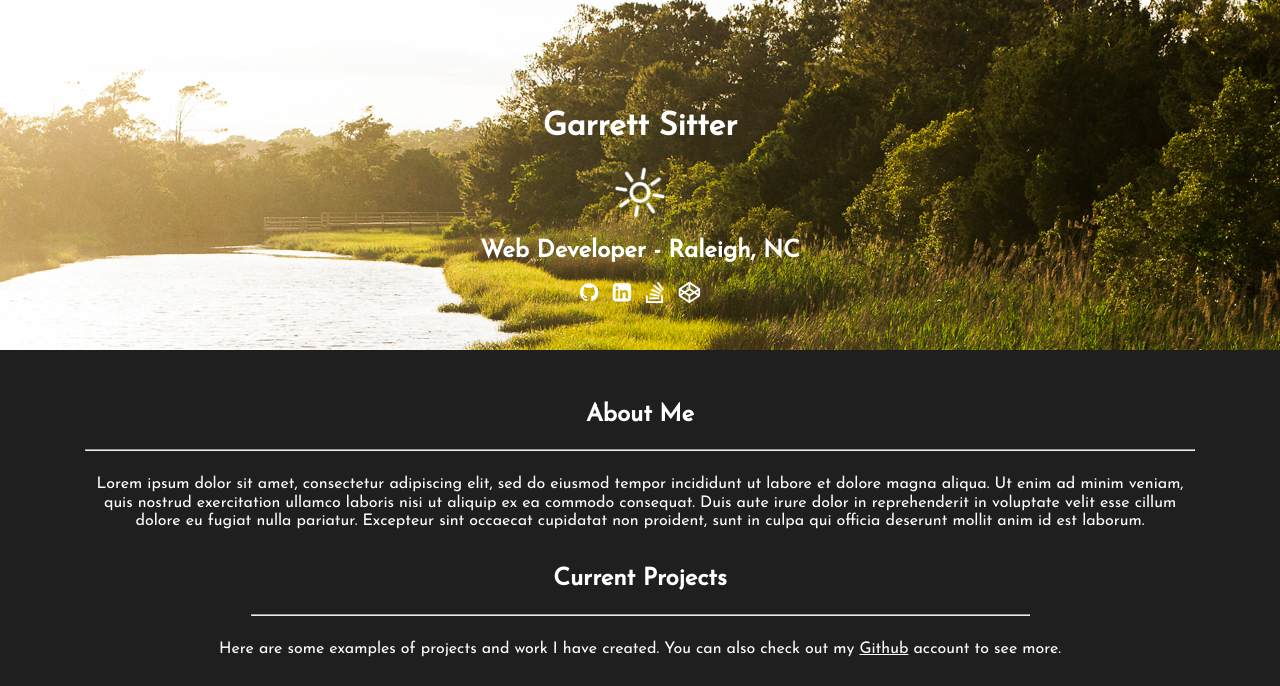
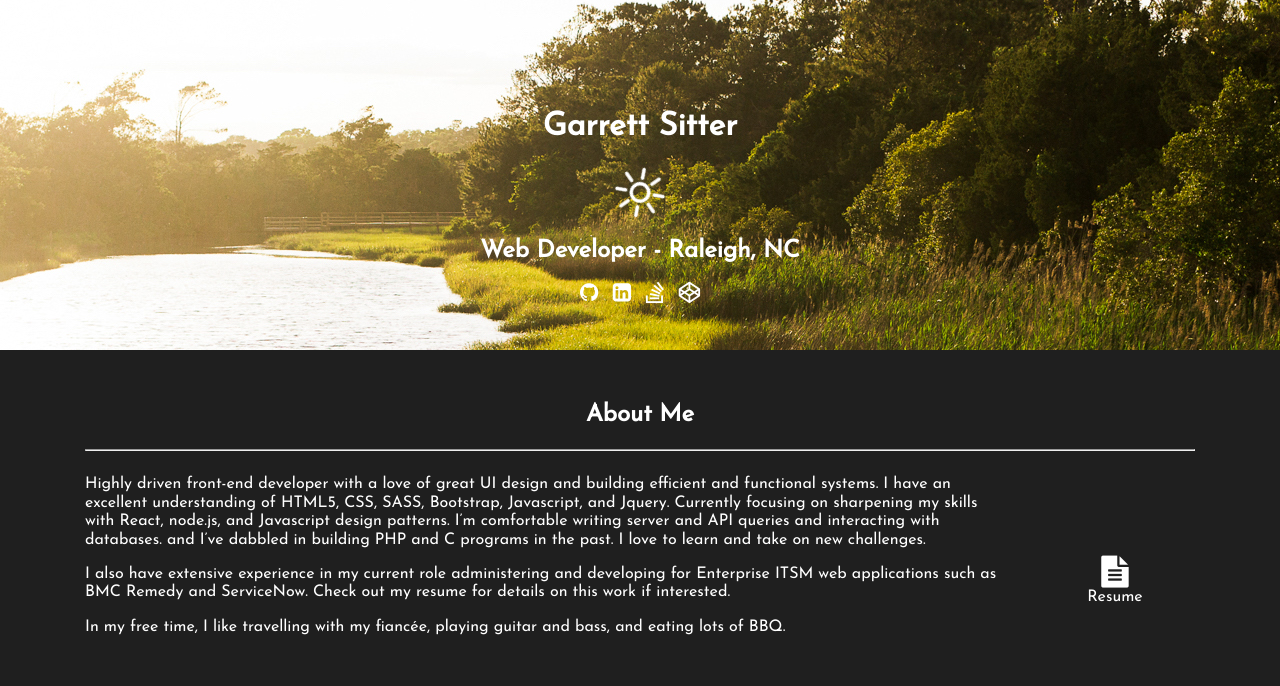
Before and after one commit to Garbot/Garbot.github.io, a Jekyll site: the page built from index.html, in a window 1280 px wide, cut to the strip 0-686 px from the top of the page. Built offline with Jekyll 4.4.1, drawn with Linux system fonts in a browser that asks for light colours; nearby versions of some CDN libraries.

Commit message:
changes to positioning and about section

```diff
--- a/_includes/sections/about.html
+++ b/_includes/sections/about.html
@@ -1,19 +1,31 @@
 <!-- About Section -->
-<section class="site-section about-section next-section-indicator" id="about">
+<section class="site-section about-section" id="about">
   <div class="container">
 
     <!-- Section Heading -->
-    <div class="row text-center">
+    <div class="row">
 
       <!-- Section Header -->
-      <header class="col-md-12 col-md-push-2 col-sm-12 section-header">
+      <header class="col-md-12 col-md-push-2 col-sm-12 section-header text-center">
         <h2>About Me</h2>
         <hr class="normal">
       </header>
 
       <!-- Section Content -->
       <div class="col-md-12 col-md-push-2 col-sm-12 section-content">
-        <p>Lorem ipsum dolor sit amet, consectetur adipiscing elit, sed do eiusmod tempor incididunt ut labore et dolore magna aliqua. Ut enim ad minim veniam, quis nostrud exercitation ullamco laboris nisi ut aliquip ex ea commodo consequat. Duis aute irure dolor in reprehenderit in voluptate velit esse cillum dolore eu fugiat nulla pariatur. Excepteur sint occaecat cupidatat non proident, sunt in culpa qui officia deserunt mollit anim id est laborum.</p>
+        <div class="row">
+          <div class="col-sm-12 col-md-10">
+            <p>Highly driven front-end developer with a love of great UI design and building efficient and functional systems.  I have an excellent understanding of HTML5, CSS, SASS, Bootstrap, Javascript, and Jquery.  Currently focusing on sharpening my skills with React, node.js, and Javascript design patterns.  I’m comfortable writing server and API queries and interacting with databases. and I’ve dabbled in building PHP and C programs in the past.  I love to learn and take on new challenges.</p>
+            <p>I also have extensive experience in my current role administering and developing for Enterprise ITSM web applications such as BMC Remedy and ServiceNow.  Check out my resume for details on this work if interested.</p>
+            <p>In my free time, I like travelling with my fiancée, playing guitar and bass, and eating lots of BBQ.</p>
+          </div>
+          <div class="col-sm-12 col-md-2 text-center align-middle">
+            <div id="resume">
+              <a href=""><i class="fa fa-file-text fa-2x" aria-hidden="true"></i><br>
+              Resume</a>
+            </div>
+          </div>
+        </div>
       </div>
 
     </div>
--- a/_includes/sections/portfolio.html
+++ b/_includes/sections/portfolio.html
@@ -3,7 +3,7 @@
   <div class="container">
 
     <!-- Section Heading -->
-    <div class="row text-center">
+    <div class="row">
 
       <!-- Section Header -->
       <header class="col-md-12 col-md-push-2 col-sm-12 section-header text-center">
--- a/_sass/components/_portfolio.sass
+++ b/_sass/components/_portfolio.sass
@@ -9,9 +9,9 @@
   li
     list-style: none
 
-  hr
-    align: center
-    width: 70%
+  // hr
+  //   align: center
+  //   width: 70%
 
   // a
   //   text-decoration: none
--- a/_sass/style.sass
+++ b/_sass/style.sass
@@ -21,8 +21,9 @@
 @import "layout/global"
 
 // Components
+@import "components/header"
+@import "components/about"
 @import "components/portfolio"
-@import "components/header"
 
 // bower:scss
 // endbower
--- a/css/style.css
+++ b/css/style.css
@@ -2199,71 +2199,6 @@ a {
 a:hover {
   color: #afff82; }
 
-.portfolio-section {
-  margin-bottom: 5em; }
-  .portfolio-section img {
-    max-width: 100%;
-    height: auto; }
-  .portfolio-section li {
-    list-style: none; }
-  .portfolio-section hr {
-    align: center;
-    width: 70%; }
-
-.portfolio-grid {
-  margin-top: 2em; }
-
-.portfolio-text {
-  opacity: 0;
-  height: 200px;
-  visibility: hidden;
-  position: absolute;
-  top: 0%;
-  left: 0%;
-  width: 100%; }
-  .portfolio-text .portfolio-title {
-    margin: 10px; }
-  .portfolio-text .portfolio-description {
-    margin: 10px; }
-
-.portfolio-text-mobile {
-  margin: 10px; }
-
-.portfolio-item {
-  height: 200px;
-  overflow: hidden;
-  font-size: 0.8em;
-  padding: 0px;
-  -webkit-border-radius: 3px;
-          border-radius: 3px;
-  margin-bottom: 10px;
-  background-image: -webkit-linear-gradient(45deg, rgba(46, 204, 113, 0.05), rgba(231, 76, 60, 0.05));
-  background-image: -o-linear-gradient(45deg, rgba(46, 204, 113, 0.05), rgba(231, 76, 60, 0.05));
-  background-image: linear-gradient(45deg, rgba(46, 204, 113, 0.05), rgba(231, 76, 60, 0.05));
-  -webkit-transition: all 300ms ease;
-  -o-transition: all 300ms ease;
-  transition: all 300ms ease; }
-  .portfolio-item img {
-    top: 0%;
-    left: 0%; }
-  .portfolio-item:hover {
-    cursor: pointer;
-    color: white;
-    background-color: rgba(44, 62, 80, 0.2);
-    -webkit-transform: translateY(-10%) scale(1.2);
-        -ms-transform: translateY(-10%) scale(1.2);
-            transform: translateY(-10%) scale(1.2); }
-    .portfolio-item:hover .portfolio-text {
-      visibility: visible;
-      opacity: 0.7;
-      background-color: #383d3a;
-      -webkit-transition: background-color 300ms ease-in-out;
-      -o-transition: background-color 300ms ease-in-out;
-      transition: background-color 300ms ease-in-out;
-      -webkit-transition: opacity 300ms ease-in-out;
-      -o-transition: opacity 300ms ease-in-out;
-      transition: opacity 300ms ease-in-out; }
-
 header.big-img {
   background-image: url(/images/header-image.jpeg);
   background-position-x: center;
@@ -2316,3 +2251,73 @@ header.big-img {
   100% {
     -webkit-transform: rotate(360deg);
             transform: rotate(360deg); } }
+
+.about-section {
+  margin-bottom: 2em; }
+  .about-section a {
+    text-decoration: none; }
+  .about-section #resume {
+    position: relative;
+    top: 50%; }
+
+.portfolio-section {
+  margin-bottom: 5em; }
+  .portfolio-section img {
+    max-width: 100%;
+    height: auto; }
+  .portfolio-section li {
+    list-style: none; }
+
+.portfolio-grid {
+  margin-top: 2em; }
+
+.portfolio-text {
+  opacity: 0;
+  height: 200px;
+  visibility: hidden;
+  position: absolute;
+  top: 0%;
+  left: 0%;
+  width: 100%; }
+  .portfolio-text .portfolio-title {
+    margin: 10px; }
+  .portfolio-text .portfolio-description {
+    margin: 10px; }
+
+.portfolio-text-mobile {
+  margin: 10px; }
+
+.portfolio-item {
+  height: 200px;
+  overflow: hidden;
+  font-size: 0.8em;
+  padding: 0px;
+  -webkit-border-radius: 3px;
+          border-radius: 3px;
+  margin-bottom: 10px;
+  background-image: -webkit-linear-gradient(45deg, rgba(46, 204, 113, 0.05), rgba(231, 76, 60, 0.05));
+  background-image: -o-linear-gradient(45deg, rgba(46, 204, 113, 0.05), rgba(231, 76, 60, 0.05));
+  background-image: linear-gradient(45deg, rgba(46, 204, 113, 0.05), rgba(231, 76, 60, 0.05));
+  -webkit-transition: all 300ms ease;
+  -o-transition: all 300ms ease;
+  transition: all 300ms ease; }
+  .portfolio-item img {
+    top: 0%;
+    left: 0%; }
+  .portfolio-item:hover {
+    cursor: pointer;
+    color: white;
+    background-color: rgba(44, 62, 80, 0.2);
+    -webkit-transform: translateY(-10%) scale(1.2);
+        -ms-transform: translateY(-10%) scale(1.2);
+            transform: translateY(-10%) scale(1.2); }
+    .portfolio-item:hover .portfolio-text {
+      visibility: visible;
+      opacity: 0.7;
+      background-color: #383d3a;
+      -webkit-transition: background-color 300ms ease-in-out;
+      -o-transition: background-color 300ms ease-in-out;
+      transition: background-color 300ms ease-in-out;
+      -webkit-transition: opacity 300ms ease-in-out;
+      -o-transition: opacity 300ms ease-in-out;
+      transition: opacity 300ms ease-in-out; }
```
Also changed, not shown: _sass/components/_about.sass (added, +9 -0 lines), 2 other files.
